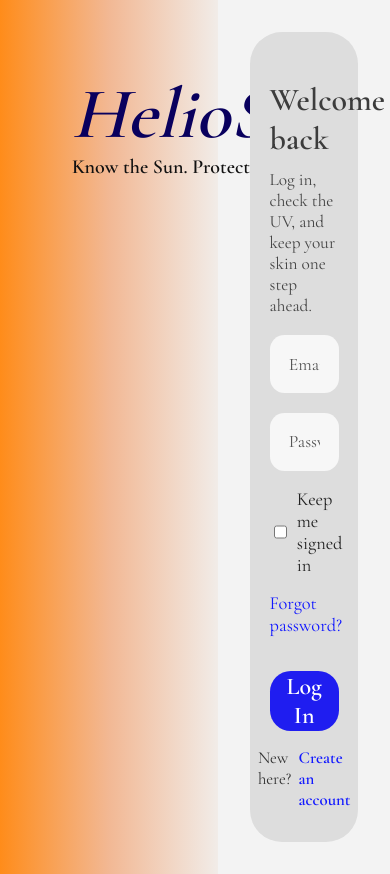
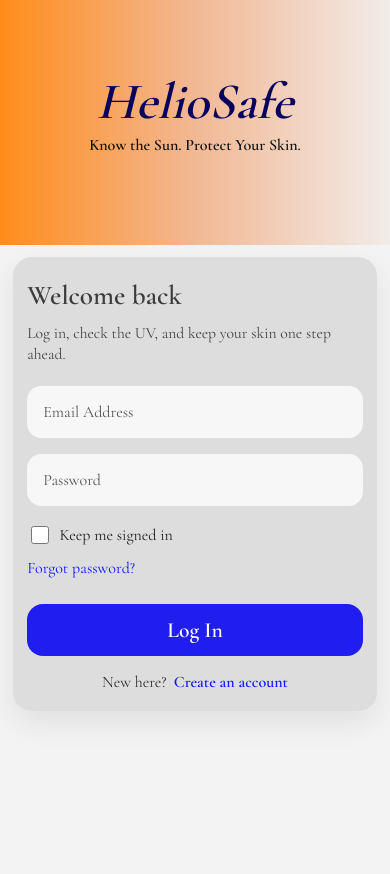
Before and after one commit to zche0345/FIT5120TP15, a Vue app in the folder TP15-Heilosafe/: page /login in a window 390 px wide. After the commit the page ends 844 px from the top, so only its background shows below. Built offline with nearby package versions, Linux system fonts and the light colour scheme; no server answers.

Commit message:
made login and sign up page responsive

```diff
--- a/TP15-Heilosafe/src/pages/LoginPage.vue
+++ b/TP15-Heilosafe/src/pages/LoginPage.vue
@@ -44,6 +44,7 @@
             {{ loading ? 'Logging you in...' : 'Log In' }}
           </button>
         </form>
+
         <p v-if="errorMessage" class="error-message">{{ errorMessage }}</p>
 
         <div class="auth-footer">
@@ -105,13 +106,15 @@ const handleLogin = async () => {
       return
     }
 
-    errorMessage.value = 'Local demo mode: use test@demo.com / Test1234, or turn on Cognito with VITE_USE_COGNITO=true.'
+    errorMessage.value =
+      'Local demo mode: use test@demo.com / Test1234, or turn on Cognito with VITE_USE_COGNITO=true.'
   } catch (err) {
     console.error('登录失败', err)
     if (err.name === 'UserAlreadyAuthenticatedException') {
       router.push('/home')
     } else if (err.name === 'UserNotConfirmedException') {
-      errorMessage.value = 'Your account is not confirmed yet. Check your email for the verification link or code.'
+      errorMessage.value =
+        'Your account is not confirmed yet. Check your email for the verification link or code.'
     } else if (err.name === 'NotAuthorizedException') {
       errorMessage.value = 'That password does not look right. Try again.'
     } else if (err.name === 'UserNotFoundException') {
@@ -132,8 +135,14 @@ const handleLogin = async () => {
   box-sizing: border-box;
 }
 
+:global(html, body) {
+  margin: 0;
+  padding: 0;
+  width: 100%;
+  overflow-x: hidden;
+}
+
 :global(body) {
-  margin: 0;
   font-family: 'Cormorant Garamond', serif;
   background: #f3f3f3;
 }
@@ -154,76 +163,81 @@ const handleLogin = async () => {
   display: flex;
   align-items: flex-start;
   justify-content: flex-start;
-  padding: 5rem 4.5rem;
+  padding: clamp(2rem, 5vw, 5rem);
 }
 
 .brand-content {
   max-width: 700px;
+  width: 100%;
 }
 
 .logo {
   margin: 0;
-  font-size: clamp(4.5rem, 8vw, 9rem);
+  font-size: clamp(3.2rem, 7vw, 9rem);
   line-height: 0.95;
   font-style: italic;
   font-weight: 600;
   color: #09005e;
+  word-break: break-word;
 }
 
 .tagline {
-  margin-top: 0.4rem;
-  font-size: clamp(1.3rem, 1.9vw, 2rem);
+  margin-top: 0.5rem;
+  font-size: clamp(1.1rem, 1.8vw, 2rem);
   font-weight: 600;
   color: #111;
+  max-width: 28rem;
 }
 
 .form-panel {
   display: flex;
   justify-content: center;
   align-items: center;
-  padding: 2rem;
+  padding: clamp(1rem, 3vw, 2rem);
 }
 
 .login-card {
-  width: min(100%, 600px);
-  min-height: 78vh;
+  width: min(100%, 560px);
   background: #dddddd;
-  border-radius: 2.5rem;
-  padding: 10rem 2.3rem 3rem;
+  border-radius: 2rem;
+  padding: clamp(2rem, 5vw, 4rem) clamp(1.1rem, 3vw, 2.3rem);
   display: flex;
   flex-direction: column;
   justify-content: flex-start;
+  box-shadow: 0 12px 30px rgba(0, 0, 0, 0.08);
 }
 
 .login-card h2 {
-  margin: 0 0 1.2rem;
-  font-size: clamp(2rem, 2.2vw, 3rem);
+  margin: 0 0 0.7rem;
+  font-size: clamp(1.9rem, 2.2vw, 3rem);
   font-weight: 600;
   color: #3c3c3c;
+  line-height: 1.1;
 }
 
 .helper-text {
-  margin: -0.5rem 0 1.2rem;
-  font-size: 1.08rem;
+  margin: 0 0 1.2rem;
+  font-size: clamp(1rem, 1.1vw, 1.12rem);
   color: #444;
+  line-height: 1.4;
 }
 
 .login-form {
   display: flex;
   flex-direction: column;
-  gap: 1.2rem;
+  gap: 1rem;
 }
 
 .input-field {
   width: 100%;
-  height: 58px;
+  height: 56px;
   border: none;
   outline: none;
   border-radius: 0.9rem;
-  padding: 0 1.2rem;
+  padding: 0 1rem;
   background: #f7f7f7;
   font-family: 'Cormorant Garamond', serif;
-  font-size: 1.1rem;
+  font-size: 1.08rem;
   color: #333;
 }
 
@@ -236,14 +250,15 @@ const handleLogin = async () => {
   align-items: center;
   justify-content: space-between;
   gap: 1rem;
-  margin-top: -0.1rem;
+  flex-wrap: wrap;
+  margin-top: 0.1rem;
 }
 
 .remember-me {
   display: flex;
   align-items: center;
   gap: 0.45rem;
-  font-size: 1.15rem;
+  font-size: 1.08rem;
   color: #222;
 }
 
@@ -254,7 +269,7 @@ const handleLogin = async () => {
 }
 
 .forgot-link {
-  font-size: 1.15rem;
+  font-size: 1.08rem;
   color: #1118ff;
   text-decoration: none;
 }
@@ -264,18 +279,19 @@ const handleLogin = async () => {
 }
 
 .login-btn {
-  margin-top: 1rem;
+  margin-top: 0.6rem;
   width: 100%;
-  height: 60px;
+  min-height: 56px;
   border: none;
-  border-radius: 1.3rem;
+  border-radius: 1rem;
   background: #1f1df0;
   color: white;
   font-family: 'Cormorant Garamond', serif;
-  font-size: 1.8rem;
+  font-size: clamp(1.35rem, 1.8vw, 1.8rem);
   font-weight: 600;
   cursor: pointer;
   transition: transform 0.2s ease, opacity 0.2s ease;
+  padding: 0.75rem 1rem;
 }
 
 .login-btn:hover {
@@ -283,11 +299,17 @@ const handleLogin = async () => {
   opacity: 0.95;
 }
 
+.login-btn:disabled {
+  opacity: 0.7;
+  cursor: not-allowed;
+}
+
 .error-message {
   margin-top: 0.8rem;
   color: #dd3333;
   font-weight: 600;
   text-align: center;
+  line-height: 1.4;
 }
 
 .auth-footer {
@@ -295,6 +317,8 @@ const handleLogin = async () => {
   display: flex;
   justify-content: center;
   gap: 0.45rem;
+  flex-wrap: wrap;
+  text-align: center;
   font-size: 1.05rem;
   color: #333;
 }
@@ -309,27 +333,111 @@ const handleLogin = async () => {
   text-decoration: underline;
 }
 
-@media (max-width: 640px) {
-  .logo {
-    font-size: 4.5rem;
+/* Large tablets / smaller laptops */
+@media (max-width: 1024px) {
+  .page {
+    grid-template-columns: 1fr;
+  }
+
+  .brand-panel {
+    min-height: 32vh;
+    align-items: center;
+    padding: 2.5rem 2rem;
+  }
+
+  .form-panel {
+    padding: 2rem 1.5rem 2.5rem;
+  }
+
+  .login-card {
+    width: min(100%, 640px);
+  }
+}
+
+/* Tablets */
+@media (max-width: 768px) {
+  .brand-panel {
+    min-height: auto;
+    padding: 2rem 1.4rem 1.6rem;
+    justify-content: center;
+    text-align: center;
+  }
+
+  .brand-content {
+    max-width: 100%;
   }
 
   .tagline {
-    font-size: 1.25rem;
+    max-width: 100%;
+    margin-left: auto;
+    margin-right: auto;
+  }
+
+  .form-panel {
+    padding: 1.2rem 1rem 2rem;
+    align-items: flex-start;
   }
 
   .login-card {
-    border-radius: 2rem;
-    padding: 3rem 1.2rem 2rem;
+    border-radius: 1.5rem;
+    padding: 2rem 1rem 1.6rem;
+  }
+
+  .input-field {
+    height: 52px;
+    font-size: 1rem;
+  }
+
+  .login-btn {
+    min-height: 52px;
+  }
+
+  .options-row {
+    align-items: flex-start;
+  }
+}
+
+/* Phones */
+@media (max-width: 480px) {
+  .brand-panel {
+    padding: 1.5rem 1rem 1.2rem;
+  }
+
+  .logo {
+    font-size: 3.2rem;
+  }
+
+  .tagline {
+    font-size: 1rem;
+  }
+
+  .form-panel {
+    padding: 0.8rem 0.8rem 1.5rem;
+  }
+
+  .login-card {
+    width: 100%;
+    border-radius: 1.2rem;
+    padding: 1.5rem 0.9rem 1.2rem;
+  }
+
+  .login-card h2 {
+    font-size: 1.7rem;
+  }
+
+  .helper-text {
+    font-size: 0.98rem;
   }
 
   .options-row {
     flex-direction: column;
-    align-items: flex-start;
+    gap: 0.7rem;
   }
 
-  .login-btn {
-    font-size: 1.5rem;
+  .remember-me,
+  .forgot-link,
+  .auth-footer {
+    font-size: 1rem;
   }
 }
 </style>
--- a/TP15-Heilosafe/src/pages/SignUpPage.vue
+++ b/TP15-Heilosafe/src/pages/SignUpPage.vue
@@ -260,8 +260,14 @@ const handleConfirmSignUp = async () => {
   box-sizing: border-box;
 }
 
+:global(html, body) {
+  margin: 0;
+  padding: 0;
+  width: 100%;
+  overflow-x: hidden;
+}
+
 :global(body) {
-  margin: 0;
   font-family: 'Cormorant Garamond', serif;
   background: #f3f3f3;
 }
@@ -282,76 +288,81 @@ const handleConfirmSignUp = async () => {
   display: flex;
   align-items: flex-start;
   justify-content: flex-start;
-  padding: 5rem 4.5rem;
+  padding: clamp(2rem, 5vw, 5rem);
 }
 
 .brand-content {
   max-width: 700px;
+  width: 100%;
 }
 
 .logo {
   margin: 0;
-  font-size: clamp(4.5rem, 8vw, 9rem);
+  font-size: clamp(3.2rem, 7vw, 9rem);
   line-height: 0.95;
   font-style: italic;
   font-weight: 600;
   color: #09005e;
+  word-break: break-word;
 }
 
 .tagline {
-  margin-top: 0.4rem;
-  font-size: clamp(1.3rem, 1.9vw, 2rem);
+  margin-top: 0.5rem;
+  font-size: clamp(1.1rem, 1.8vw, 2rem);
   font-weight: 600;
   color: #111;
+  max-width: 28rem;
 }
 
 .form-panel {
   display: flex;
   justify-content: center;
   align-items: center;
-  padding: 2rem;
+  padding: clamp(1rem, 3vw, 2rem);
 }
 
 .auth-card {
-  width: min(100%, 600px);
-  min-height: 78vh;
+  width: min(100%, 560px);
   background: #dddddd;
-  border-radius: 2.5rem;
-  padding: 8rem 2.3rem 3rem;
+  border-radius: 2rem;
+  padding: clamp(2rem, 5vw, 4rem) clamp(1.1rem, 3vw, 2.3rem);
   display: flex;
   flex-direction: column;
   justify-content: flex-start;
+  box-shadow: 0 12px 30px rgba(0, 0, 0, 0.08);
 }
 
 .auth-card h2 {
   margin: 0 0 0.4rem;
-  font-size: clamp(2rem, 2.2vw, 3rem);
+  font-size: clamp(1.9rem, 2.2vw, 3rem);
   font-weight: 600;
   color: #3c3c3c;
+  line-height: 1.1;
 }
 
 .helper-text {
   margin: 0 0 1.4rem;
-  font-size: 1.08rem;
+  font-size: clamp(1rem, 1.1vw, 1.12rem);
   color: #444;
+  line-height: 1.4;
 }
 
 .auth-form {
   display: flex;
   flex-direction: column;
-  gap: 1rem;
+  gap: 0.95rem;
 }
 
 .input-field {
   width: 100%;
-  height: 58px;
+  height: 56px;
   border: none;
   outline: none;
   border-radius: 0.9rem;
-  padding: 0 1.2rem;
+  padding: 0 1rem;
   background: #f7f7f7;
   font-family: 'Cormorant Garamond', serif;
-  font-size: 1.1rem;
+  font-size: 1.08rem;
   color: #333;
 }
 
@@ -360,18 +371,19 @@ const handleConfirmSignUp = async () => {
 }
 
 .primary-btn {
-  margin-top: 0.8rem;
+  margin-top: 0.6rem;
   width: 100%;
-  height: 60px;
+  min-height: 56px;
   border: none;
-  border-radius: 1.3rem;
+  border-radius: 1rem;
   background: #1f1df0;
   color: white;
   font-family: 'Cormorant Garamond', serif;
-  font-size: 1.8rem;
+  font-size: clamp(1.35rem, 1.8vw, 1.8rem);
   font-weight: 600;
   cursor: pointer;
   transition: transform 0.2s ease, opacity 0.2s ease;
+  padding: 0.75rem 1rem;
 }
 
 .primary-btn:hover {
@@ -389,6 +401,7 @@ const handleConfirmSignUp = async () => {
   margin-top: 0.9rem;
   font-weight: 600;
   text-align: center;
+  line-height: 1.4;
 }
 
 .success-message {
@@ -403,11 +416,12 @@ const handleConfirmSignUp = async () => {
   margin-top: 1rem;
   display: flex;
   justify-content: center;
+  text-align: center;
 }
 
 .auth-link,
 .text-btn {
-  font-size: 1.12rem;
+  font-size: 1.08rem;
   color: #1118ff;
   text-decoration: none;
   background: none;
@@ -422,22 +436,101 @@ const handleConfirmSignUp = async () => {
   text-decoration: underline;
 }
 
-@media (max-width: 640px) {
-  .logo {
-    font-size: 4.5rem;
+/* Large tablets / smaller laptops */
+@media (max-width: 1024px) {
+  .page {
+    grid-template-columns: 1fr;
+  }
+
+  .brand-panel {
+    min-height: 32vh;
+    align-items: center;
+    padding: 2.5rem 2rem;
+  }
+
+  .form-panel {
+    padding: 2rem 1.5rem 2.5rem;
+  }
+
+  .auth-card {
+    width: min(100%, 640px);
+  }
+}
+
+/* Tablets */
+@media (max-width: 768px) {
+  .brand-panel {
+    min-height: auto;
+    padding: 2rem 1.4rem 1.6rem;
+    justify-content: center;
+    text-align: center;
+  }
+
+  .brand-content {
+    max-width: 100%;
   }
 
   .tagline {
-    font-size: 1.25rem;
+    max-width: 100%;
+    margin-left: auto;
+    margin-right: auto;
+  }
+
+  .form-panel {
+    padding: 1.2rem 1rem 2rem;
+    align-items: flex-start;
   }
 
   .auth-card {
-    border-radius: 2rem;
-    padding: 3rem 1.2rem 2rem;
+    border-radius: 1.5rem;
+    padding: 2rem 1rem 1.6rem;
+  }
+
+  .input-field {
+    height: 52px;
+    font-size: 1rem;
   }
 
   .primary-btn {
-    font-size: 1.5rem;
+    min-height: 52px;
+  }
+}
+
+/* Phones */
+@media (max-width: 480px) {
+  .brand-panel {
+    padding: 1.5rem 1rem 1.2rem;
+  }
+
+  .logo {
+    font-size: 3.2rem;
+  }
+
+  .tagline {
+    font-size: 1rem;
+  }
+
+  .form-panel {
+    padding: 0.8rem 0.8rem 1.5rem;
+  }
+
+  .auth-card {
+    width: 100%;
+    border-radius: 1.2rem;
+    padding: 1.5rem 0.9rem 1.2rem;
+  }
+
+  .auth-card h2 {
+    font-size: 1.7rem;
+  }
+
+  .helper-text {
+    font-size: 0.98rem;
+  }
+
+  .auth-link,
+  .text-btn {
+    font-size: 1rem;
   }
 }
 </style>
```
